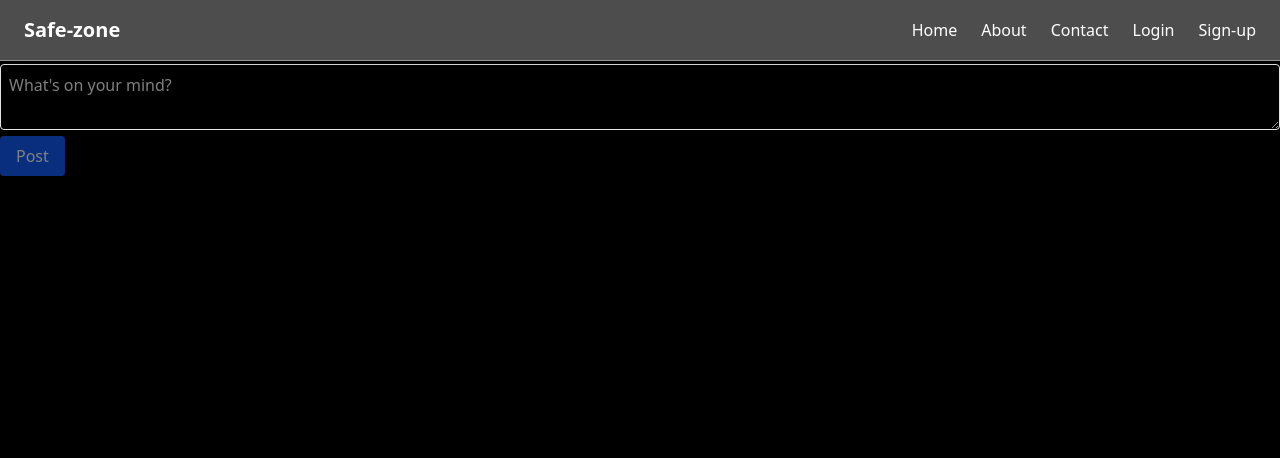
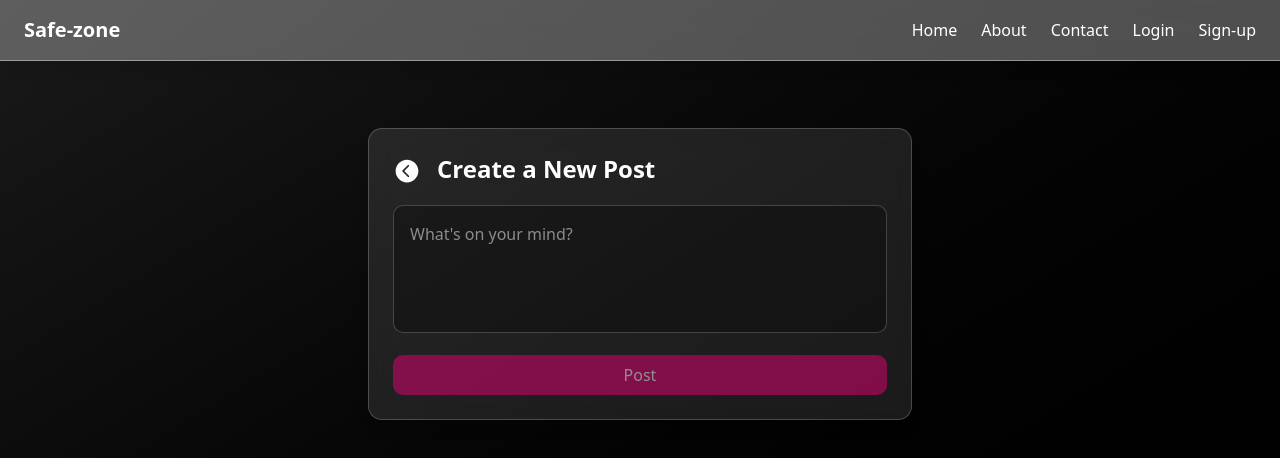
Before and after one commit to Jerryvic911/Status-update, a Next.js app in the folder client/safe-zone/: page /CreatePost in a window 1280 px wide. Shown: the top 458 px of the page. Built offline with nearby package versions, Linux system fonts and the light colour scheme.

Commit message:
final changes i guess

```diff
--- a/client/safe-zone/src/app/CreatePost/page.tsx
+++ b/client/safe-zone/src/app/CreatePost/page.tsx
@@ -2,45 +2,74 @@
 import { useState } from "react";
 import { createPost } from "@/lib/api";
 import Navbar from "../components/Navbar";
-import { useRouter } from "next/navigation"
+import { useRouter } from "next/navigation";
+import { IoChevronBackCircle } from "react-icons/io5";
+import Link from "next/link";
 
 export default function CreatePostForm() {
   const [text, setText] = useState("");
   const [message, setMessage] = useState<string | null>(null);
-  const router = useRouter()
+  const router = useRouter();
 
   const handleSubmit = async (e: React.FormEvent) => {
     e.preventDefault();
 
-    router.push("/Feed");
     const result = await createPost(text);
     if ("_id" in result) {
       setMessage("✅ Post created!");
       setText("");
+      setTimeout(() => {
+        router.push("/Feed");
+      }, 1000);
     } else {
       setMessage(`❌ ${result.message}`);
     }
   };
 
   return (
-    <div className="bg-black text-white h-screen w-screen">
-      <Navbar/>
-      <form onSubmit={handleSubmit} className="pt-[4rem]">
+    <div className="min-h-screen bg-gradient-to-br from-[#1a1a1a] to-[#000000] text-white">
+      <Navbar />
+
+      <div className="max-w-xl mx-auto px-4 py-12 pt-32">
+        <div className="bg-white/10 backdrop-blur-md border border-white/20 p-6 rounded-xl shadow-lg">
+        <div className="flex gap-4 items-center mb-4">
+
+         <Link href="/Feed">
+          <IoChevronBackCircle className="size-7" />
+        </Link>
+          <h1 className="text-2xl font-semibold mb-1 text-center">Create a New Post</h1>
+        </div>
+
+          <form onSubmit={handleSubmit} className="space-y-4">
             <textarea
               value={text}
               onChange={(e) => setText(e.target.value)}
               placeholder="What's on your mind?"
-        className="w-full p-2 border rounded"
+              className="w-full h-32 p-4 bg-black/30 border border-white/20 rounded-lg resize-none focus:outline-none focus:ring-2 focus:ring-pink-500 transition"
             />
+
             <button
               type="submit"
-        className="bg-blue-600 text-white px-4 py-2 rounded disabled:opacity-50"
+              className="w-full bg-pink-600 hover:bg-pink-700 text-white font-medium py-2 rounded-lg transition disabled:opacity-50"
               disabled={!text.trim()}
             >
               Post
             </button>
-      {message && <p>{message}</p>}
+
+            {message && (
+              <p
+                className={`text-center font-medium transition ${
+                  message.startsWith("✅")
+                    ? "text-green-400"
+                    : "text-red-400"
+                }`}
+              >
+                {message}
+              </p>
+            )}
           </form>
+        </div>
+      </div>
     </div>
   );
 }
```
Lines whose indentation alone changed are shown as unchanged.
